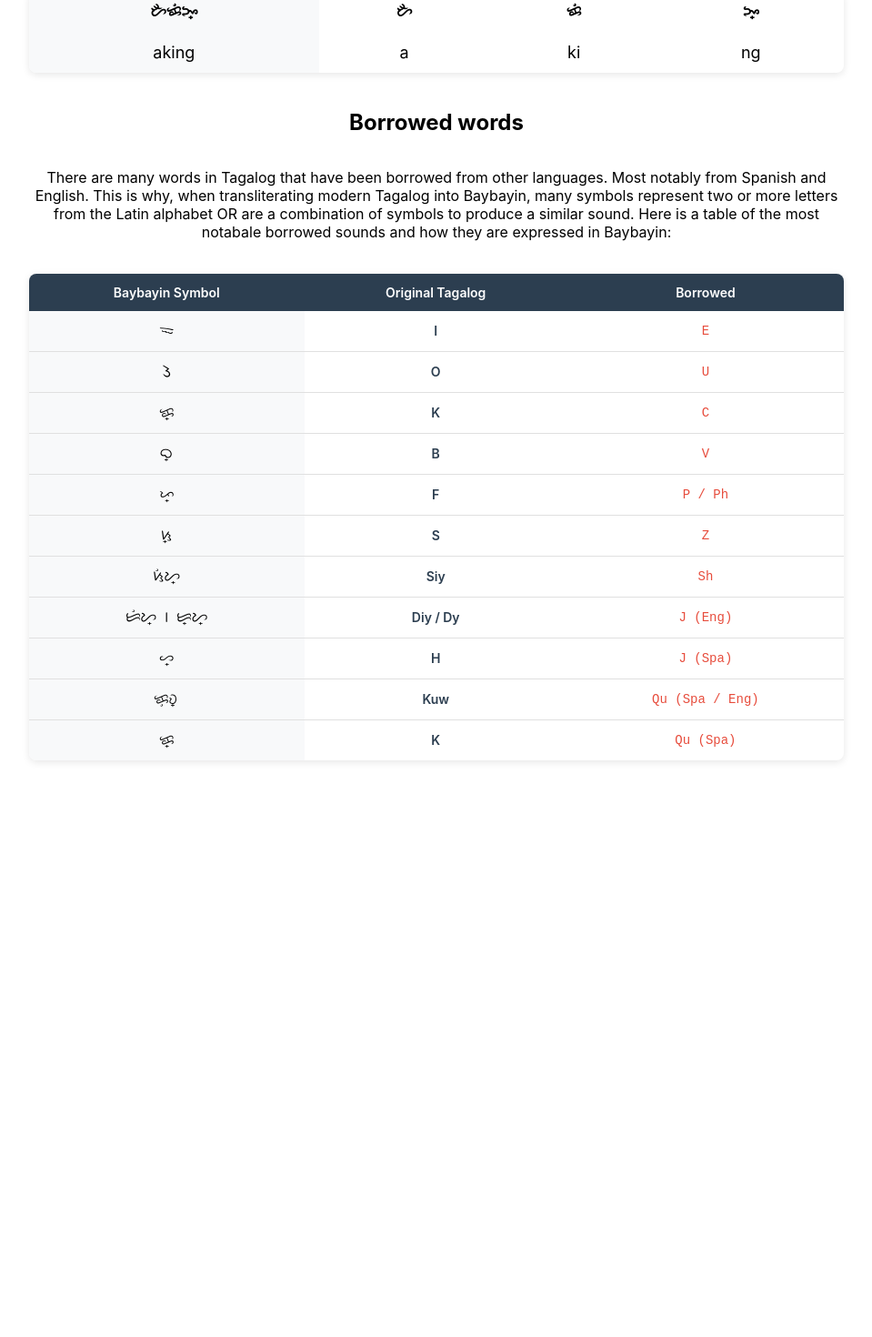
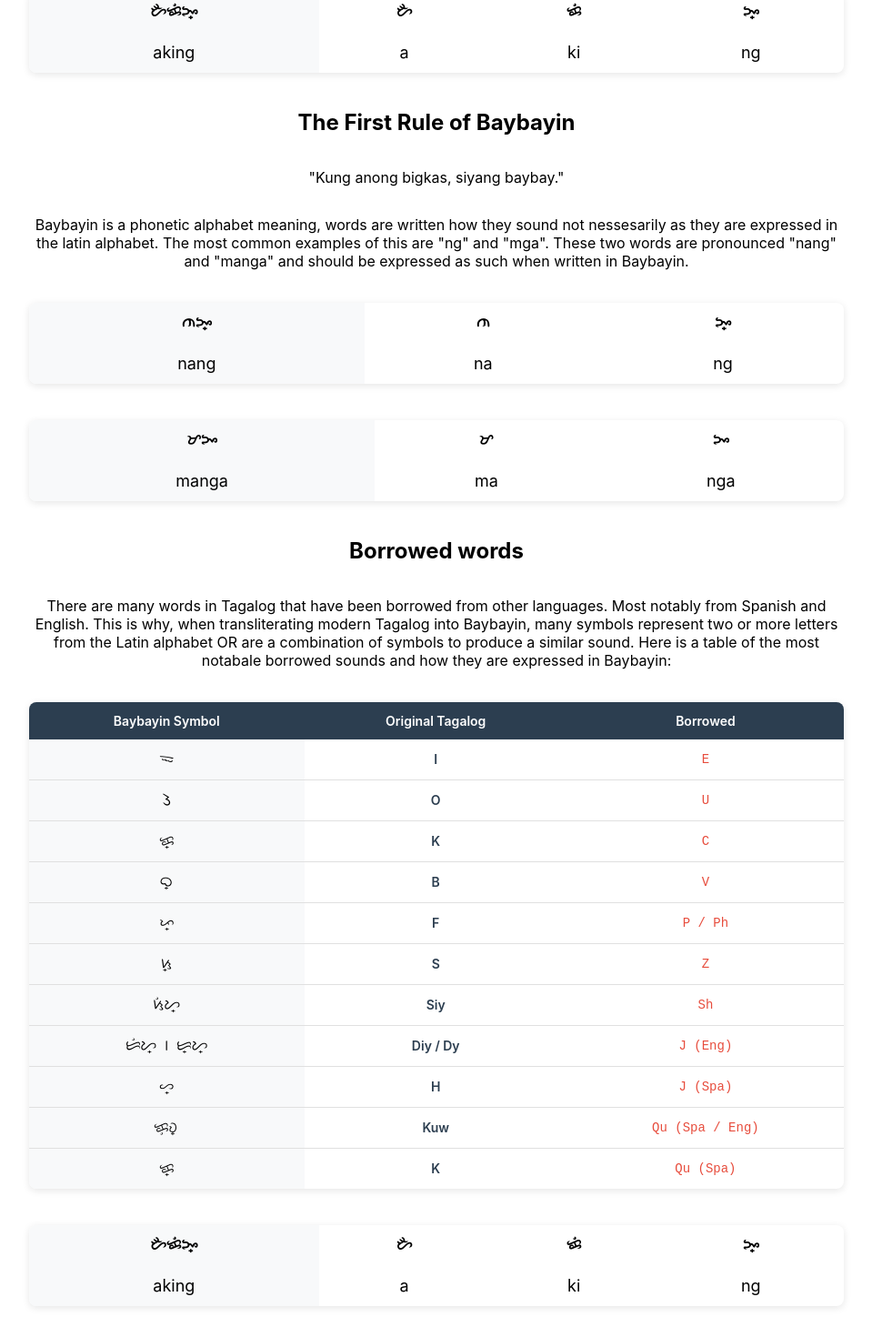
Before and after one commit to cmckinney-59/the-baybayin-project, a React (Vite) app: page /transliterator/baybayin-lite in a window 1280 px wide. Shown: the part 2600-4070 px from the top of the page at 91% size, without its empty margins (160-1119 px from the left). Before the commit the page ends 3516 px from the top, so only its background shows below. Built offline with nearby package versions, Linux system fonts and the light colour scheme.

Commit message:
added a first rule section

```diff
--- a/src/components/HowToRead/BaybayinHTR/BaybayinHowToRead.tsx
+++ b/src/components/HowToRead/BaybayinHTR/BaybayinHowToRead.tsx
@@ -161,6 +161,49 @@ export default function BaybayinHowToRead() {
         alt="aking-image"
         className="baybayin-image example"
       /> */}
+      <h2>The First Rule of Baybayin</h2>
+      <p>"Kung anong bigkas, siyang baybay."</p>
+      <p>
+        Baybayin is a phonetic alphabet meaning, words are written how they
+        sound not nessesarily as they are expressed in the latin alphabet. The
+        most common examples of this are "ng" and "mga". These two words are
+        pronounced "nang" and "manga" and should be expressed as such when
+        written in Baybayin.
+      </p>
+
+      <table className="baybayin-example">
+        <thead>
+          <tr>
+            <th className="baybayin-letter">nN+</th>
+            <th className="baybayin-letter">n</th>
+            <th className="baybayin-letter">N+</th>
+          </tr>
+        </thead>
+        <tbody>
+          <tr>
+            <td>nang</td>
+            <td>na</td>
+            <td>ng</td>
+          </tr>
+        </tbody>
+      </table>
+
+      <table className="baybayin-example">
+        <thead>
+          <tr>
+            <th className="baybayin-letter">mN</th>
+            <th className="baybayin-letter">m</th>
+            <th className="baybayin-letter">N</th>
+          </tr>
+        </thead>
+        <tbody>
+          <tr>
+            <td>manga</td>
+            <td>ma</td>
+            <td>nga</td>
+          </tr>
+        </tbody>
+      </table>
 
       <h2>Borrowed words</h2>
       <p>
@@ -172,6 +215,24 @@ export default function BaybayinHowToRead() {
         borrowed sounds and how they are expressed in Baybayin:
       </p>
       <BaybayinTableBorrowed />
+      <table className="baybayin-example">
+        <thead>
+          <tr>
+            <th className="baybayin-letter">akiN+</th>
+            <th className="baybayin-letter">a</th>
+            <th className="baybayin-letter">ki</th>
+            <th className="baybayin-letter">N+</th>
+          </tr>
+        </thead>
+        <tbody>
+          <tr>
+            <td>aking</td>
+            <td>a</td>
+            <td>ki</td>
+            <td>ng</td>
+          </tr>
+        </tbody>
+      </table>
     </>
   );
 }
```
